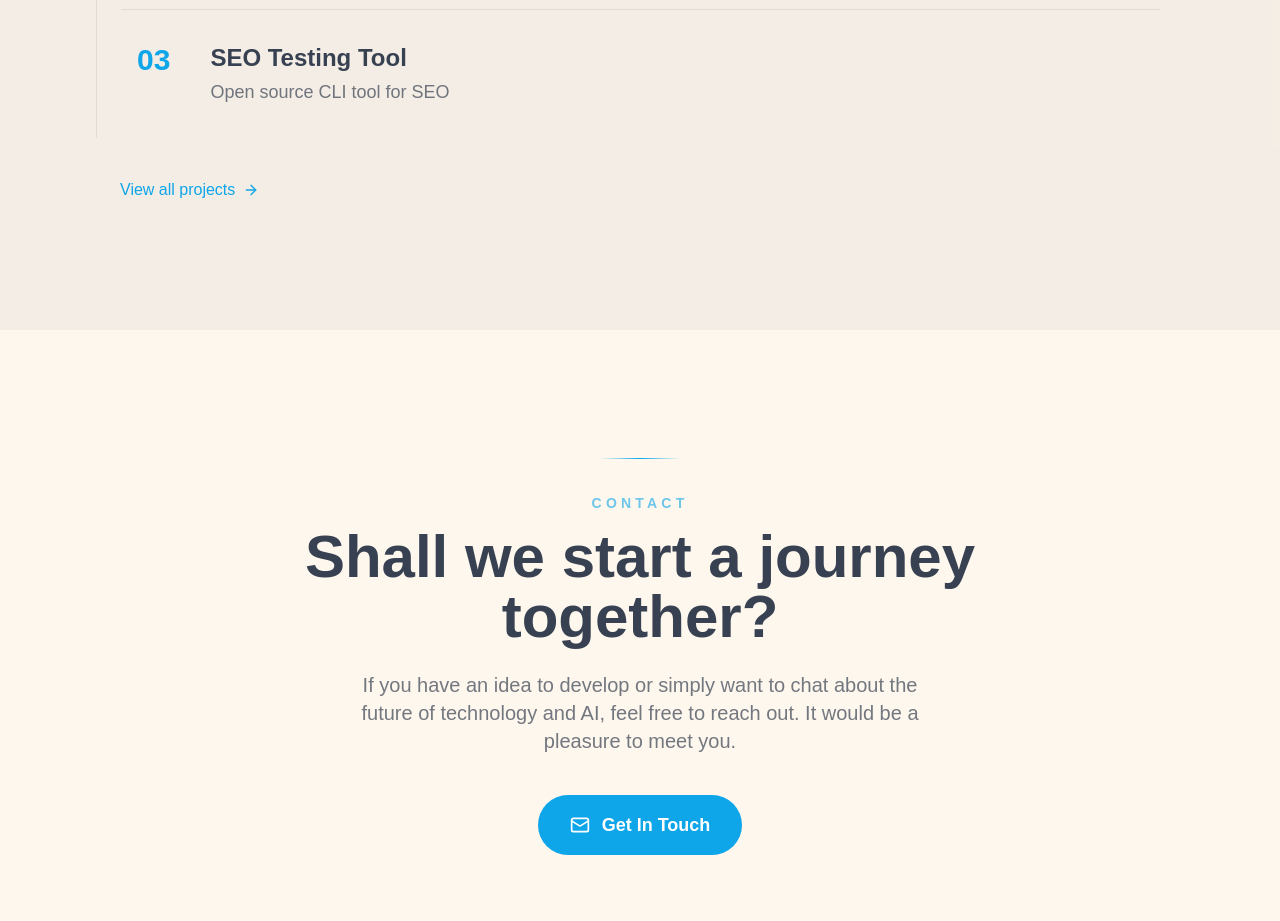
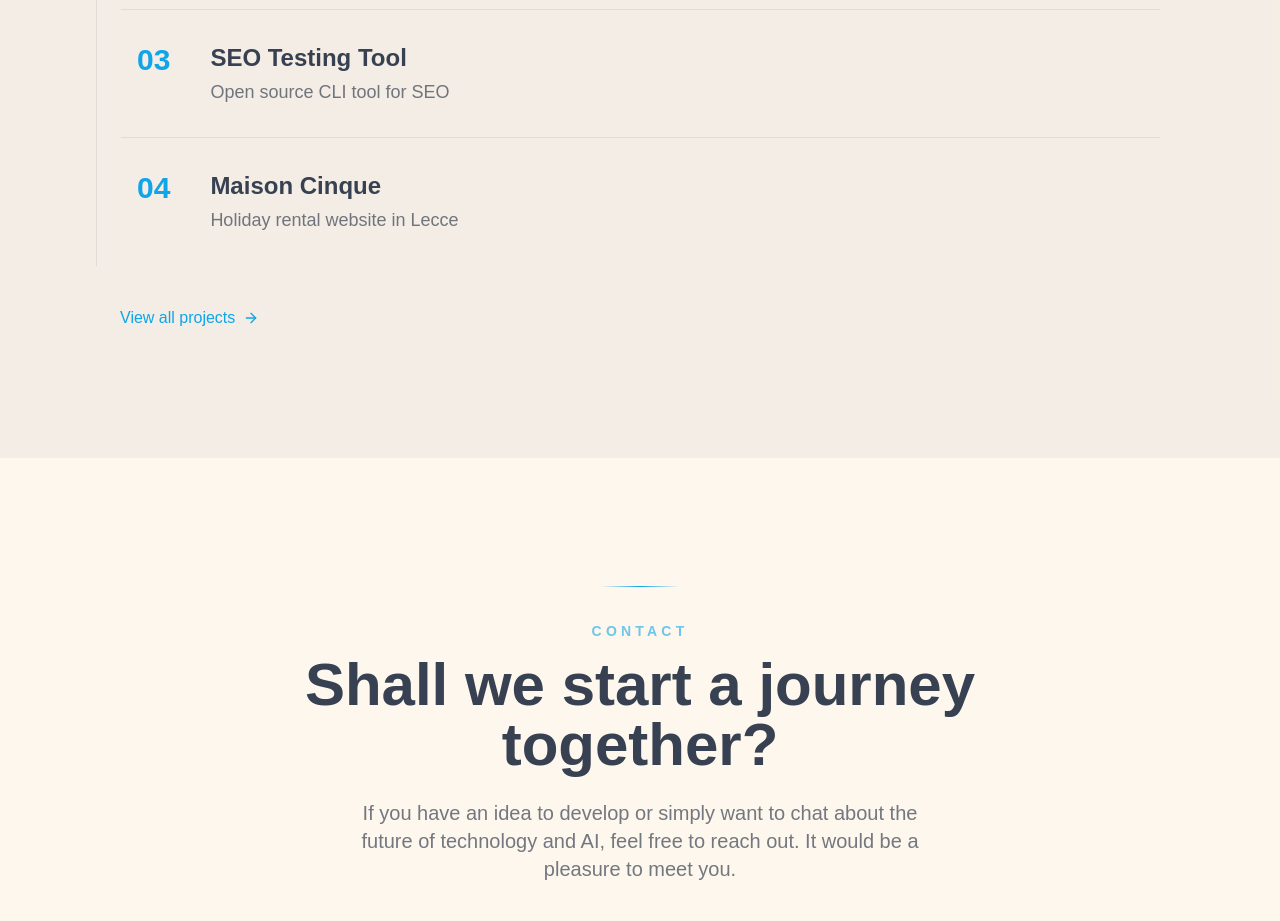
Before and after one commit to svilupp0/francesca, a Next.js app: page / in a window 1280 px wide. Shown: the part 2140-3061 px from the top of the page. Built offline with nearby package versions, Linux system fonts and the light colour scheme.

Commit message:
add Maison Cinque project with screenshot

```diff
--- a/src/app/page.tsx
+++ b/src/app/page.tsx
@@ -27,6 +27,13 @@ const projects = [
     link: "https://github.com/svilupp0/SEO-Testing-Tool",
     image: "/img/seo-tool.jpg",
     action: "View Repository"
+  },
+  {
+    title: "Maison Cinque",
+    description: "Holiday rental website in Lecce",
+    link: "https://www.maisoncinque.com/",
+    image: "/img/maison-cinque.png",
+    action: "View Live"
   }
 ];
 
--- a/src/app/projects/page.tsx
+++ b/src/app/projects/page.tsx
@@ -68,6 +68,17 @@ const projects = [
     link: "https://filiera.vercel.app/",
     linkText: "View Live",
     image: "/img/filiera.jpg",
+    isPrivate: false,
+    isGithub: false
+  },
+  {
+    title: "Maison Cinque",
+    description: "Elegant website for a holiday rental in Lecce with booking integration and editorial design.",
+    longDescription: "Website for Maison Cinque, a holiday accommodation in Lecce. Features an immersive full-screen layout with editorial typography, sections for kitchen and gallery, and a direct booking CTA. Designed to convey the slow-living atmosphere of Salento to an international audience.",
+    technologies: ["Next.js", "Tailwind CSS"],
+    link: "https://www.maisoncinque.com/",
+    linkText: "View Live",
+    image: "/img/maison-cinque.png",
     isPrivate: false,
     isGithub: false
   }
```
Also changed, not shown: public/img/maison-cinque.png (added).
